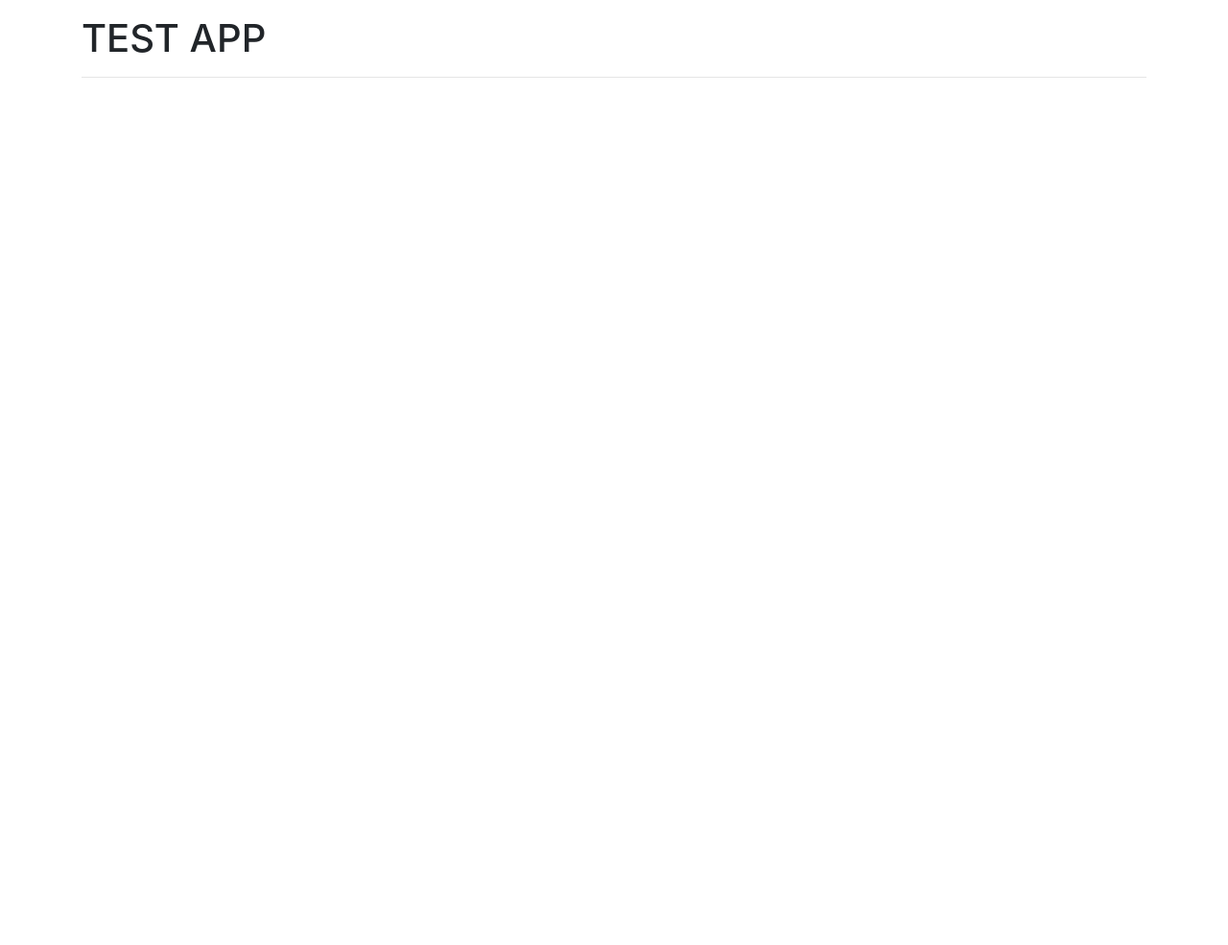
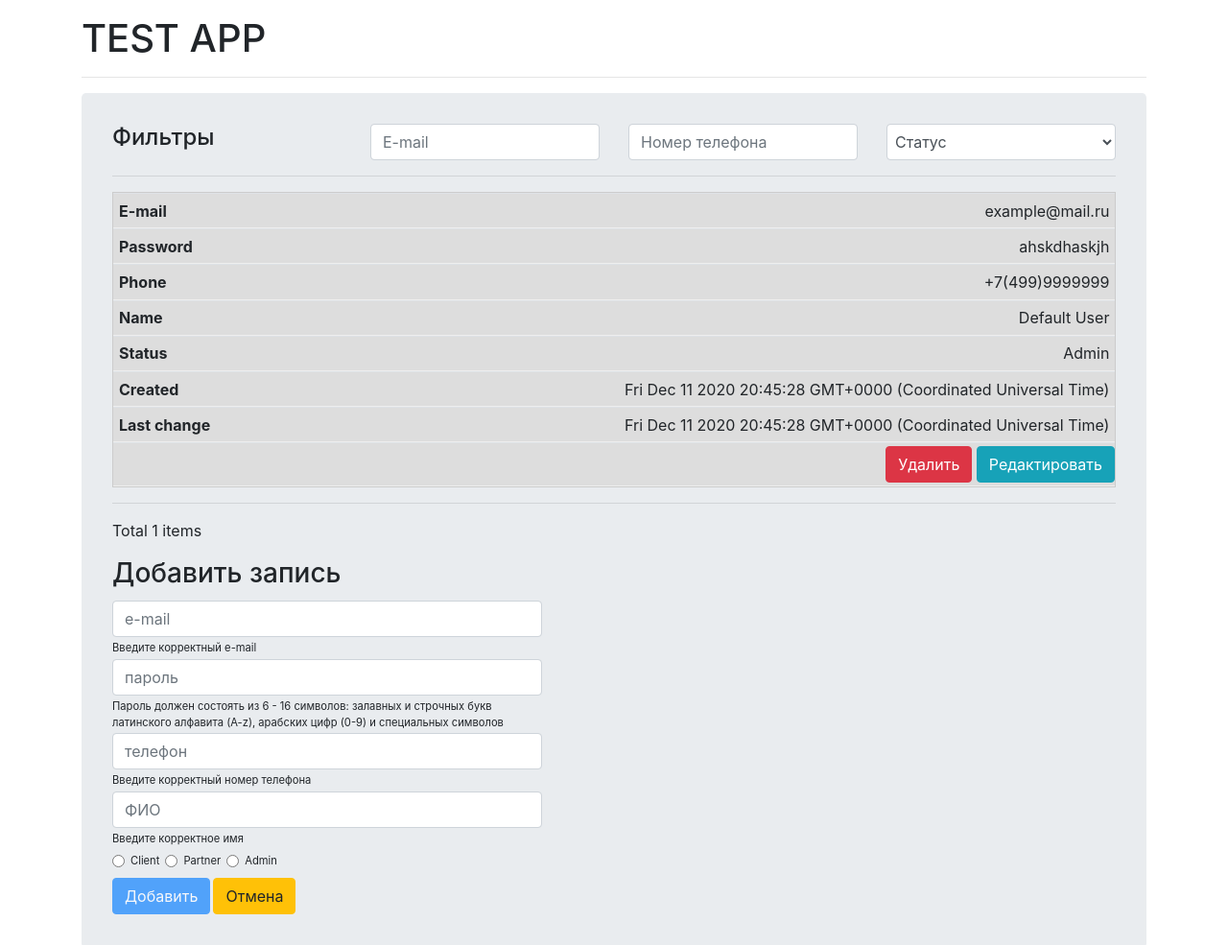
Before and after one commit to IvanBazan/LocalStorageDB, a plain HTML site: page src/index.html in a window 1280 px wide. Shown: the top 985 px of the page at 96% size. Before the commit the page ends 800 px from the top, so only its background shows below. Drawn offline with nearby package versions, Linux system fonts and the light colour scheme.

Commit message:
Got rid of wrong condition

```diff
--- a/src/index.html
+++ b/src/index.html
@@ -19,7 +19,7 @@
     <div class="container pt-3" id="app" v-cloak>
         <h1>TEST APP</h1>
         <hr>
-        <div v-else-if="users.length">
+        <div>
             <div class="jumbotron" style="padding: 2rem 2rem">
                 <form id="filters" class="row">
                     <div class="col">
```
